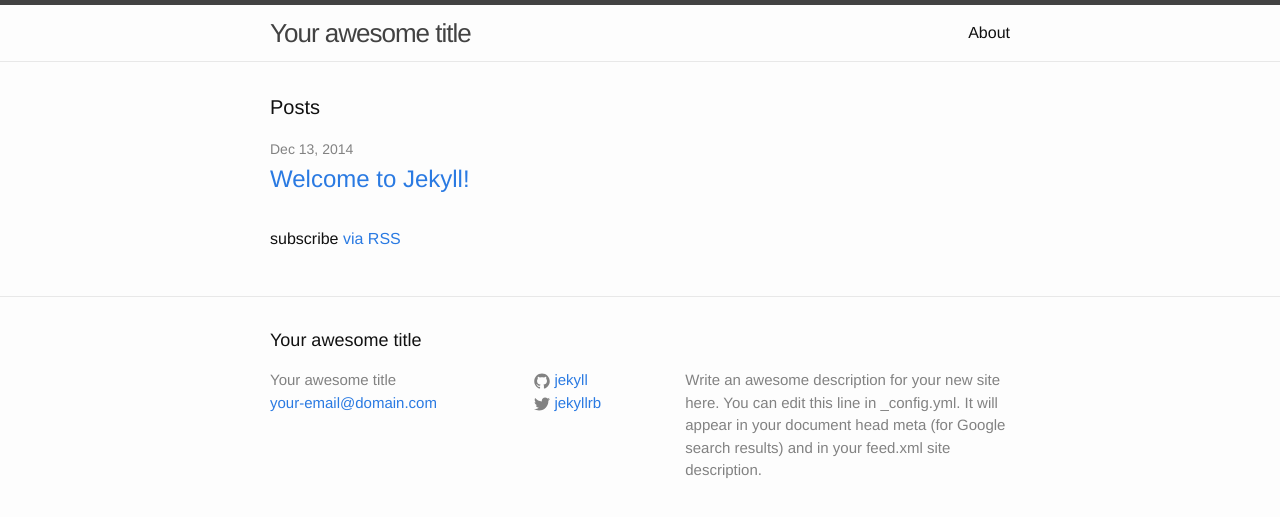
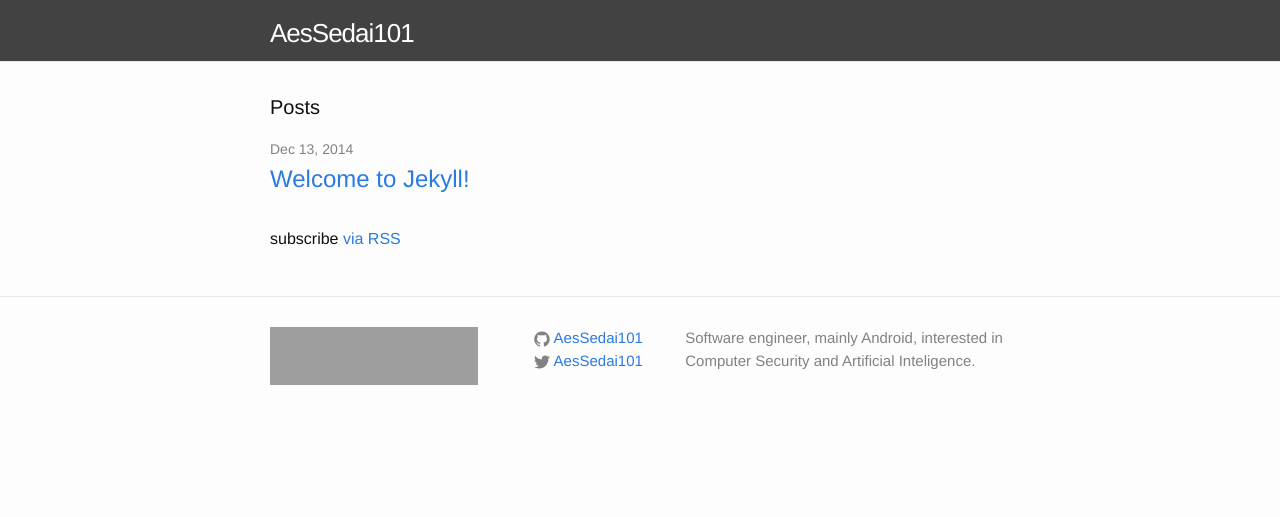
Before and after one commit to AesSedai101/AesSedai101.github.io, a Jekyll site: the page built from index.html, in a window 1280 px wide. Shown: the top 517 px of the page. Built offline with Jekyll 4.4.1, drawn with Linux system fonts in a browser that asks for light colours; grey boxes are pictures that could not be loaded.

Commit message:
Fixed header and footer. removed about.

```diff
--- a/_config.yml
+++ b/_config.yml
@@ -1,14 +1,12 @@
 # Site settings
-title: Your awesome title
-email: your-email@domain.com
+title: AesSedai101
 description: > # this means to ignore newlines until "baseurl:"
-  Write an awesome description for your new site here. You can edit this
-  line in _config.yml. It will appear in your document head meta (for
-  Google search results) and in your feed.xml site description.
+  Software engineer, mainly Android, interested in Computer Security and Artificial Inteligence.
 baseurl: "" # the subpath of your site, e.g. /blog/
-url: "http://yourdomain.com" # the base hostname & protocol for your site
-twitter_username: jekyllrb
-github_username:  jekyll
+url: "https://aessedai101.github.io" # the base hostname & protocol for your site
+twitter_username: AesSedai101
+github_username:  AesSedai101
 
 # Build settings
 markdown: kramdown
+highlighter: pygments
--- a/_includes/footer.html
+++ b/_includes/footer.html
@@ -1,14 +1,15 @@
 <footer class="site-footer">
 
   <div class="wrapper">
+    <div class="footer-col-wrapper">
 
-    <h2 class="footer-heading">{{ site.title }}</h2>
-
-    <div class="footer-col-wrapper">
       <div class="footer-col  footer-col-1">
         <ul class="contact-list">
-          <li>{{ site.title }}</li>
+          <!--li>{{ site.title }}</li-->
           <li><a href="mailto:{{ site.email }}">{{ site.email }}</a></li>
+	  <li> <a href="http://stackexchange.com/users/2231847">
+<img src="http://stackexchange.com/users/flair/2231847.png?theme=clean" width="208" height="58" alt="profile for AesSedai101 on Stack Exchange, a network of free, community-driven Q&amp;A sites" title="profile for AesSedai101 on Stack Exchange, a network of free, community-driven Q&amp;A sites">
+</a> </li>
         </ul>
       </div>
 
--- a/_sass/_layout.scss
+++ b/_sass/_layout.scss
@@ -5,7 +5,7 @@
     border-top: 5px solid $grey-color-dark;
     border-bottom: 1px solid $grey-color-light;
     min-height: 56px;
-
+    background-color: $grey-color-dark;
     // Positioning context for the mobile navigation icon
     position: relative;
 }
@@ -17,9 +17,11 @@
     margin-bottom: 0;
     float: left;
 
-    &,
+    &:link{
+        color: white;
+    }
     &:visited {
-        color: $grey-color-dark;
+        color: white;
     }
 }
 
```
Also changed, not shown: about.md (deleted, +0 -11 lines), 1 other file.
